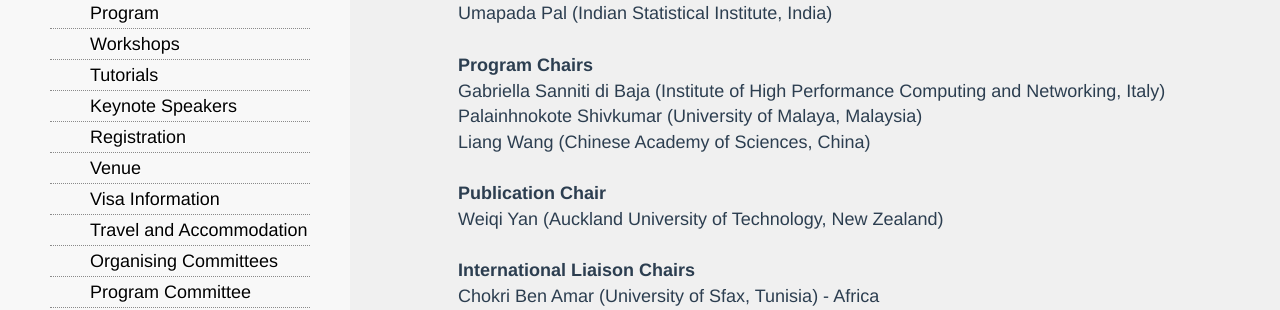
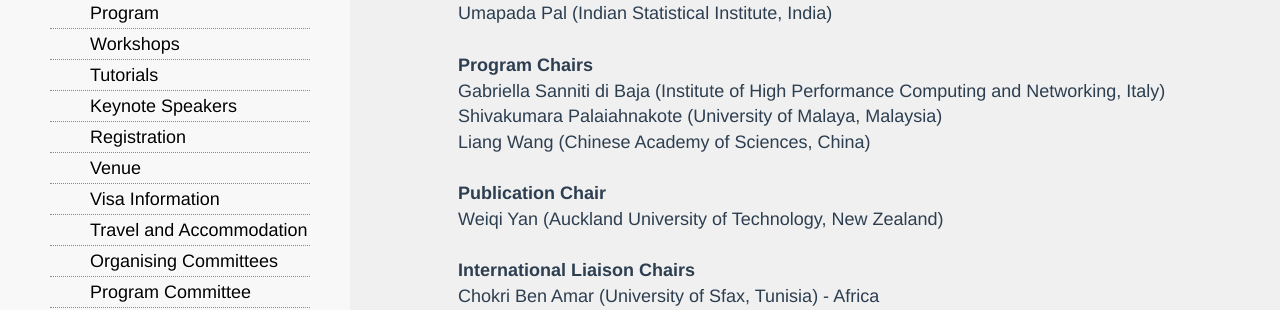
Before and after one commit to AndrewChenUoA/ACPR2019, a Jekyll site: the page built from committees.html, in a window 1280 px wide and 900 px high. Shown: the part 346-656 px from the top of the window. Built offline with Jekyll 4.4.1, drawn with Linux system fonts in a browser that asks for light colours; nearby versions of some CDN libraries; Markdown is read by kramdown in place of the engine named in the settings.

Commit message:
Correct name spellings

```diff
--- a/committees.html
+++ b/committees.html
@@ -18,7 +18,7 @@
   <br/>
   <b>Program Chairs</b><br/>
   Gabriella Sanniti di Baja (Institute of High Performance Computing and Networking, Italy)<br/>
-  Palainhnokote Shivkumar (University of Malaya, Malaysia)<br/>
+  Shivakumara Palaiahnakote (University of Malaya, Malaysia)<br/>
   Liang Wang (Chinese Academy of Sciences, China)<br/>
   <br/>
   <b>Publication Chair</b><br/>
```
Also changed, not shown: 2 other files.
